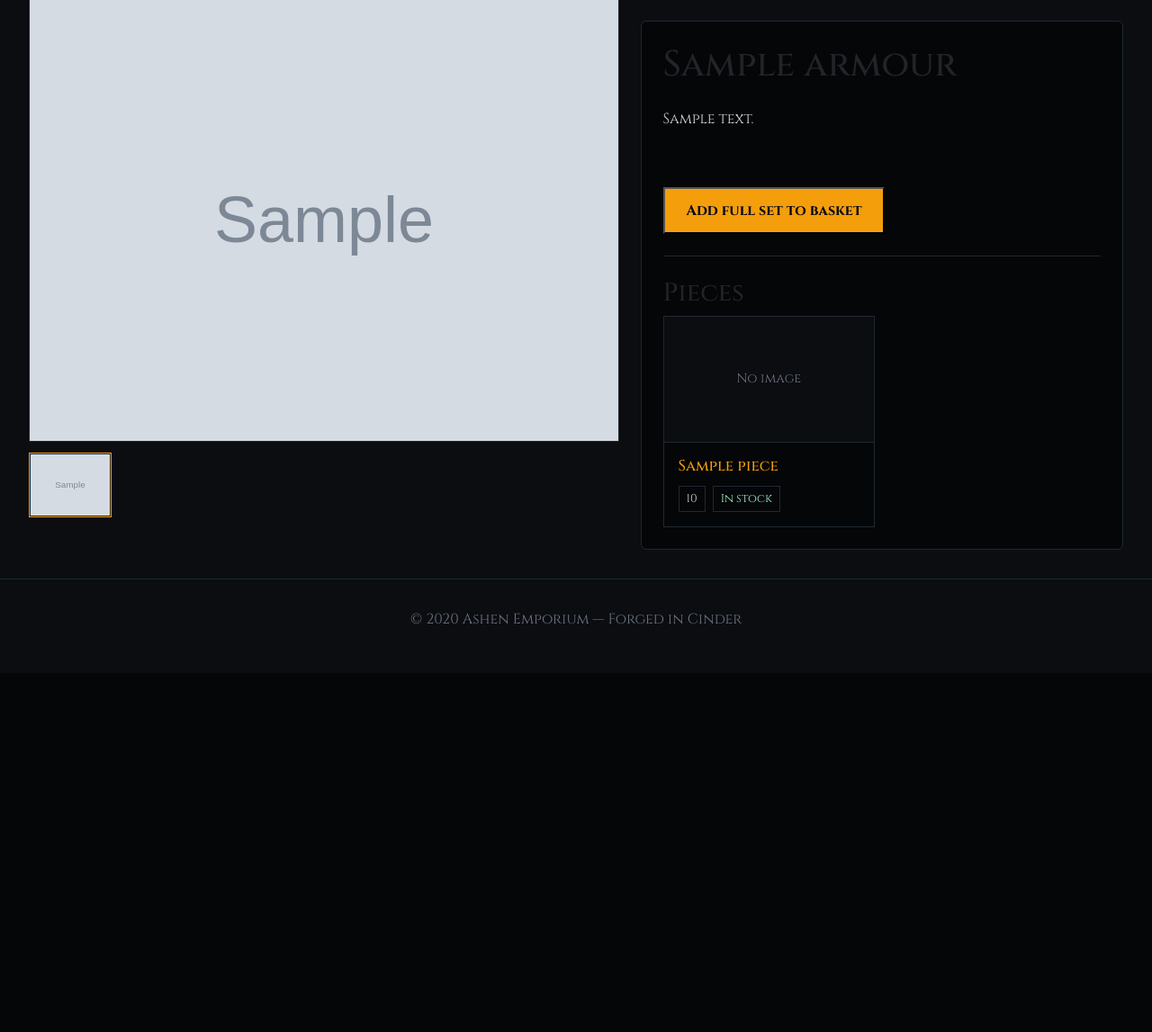
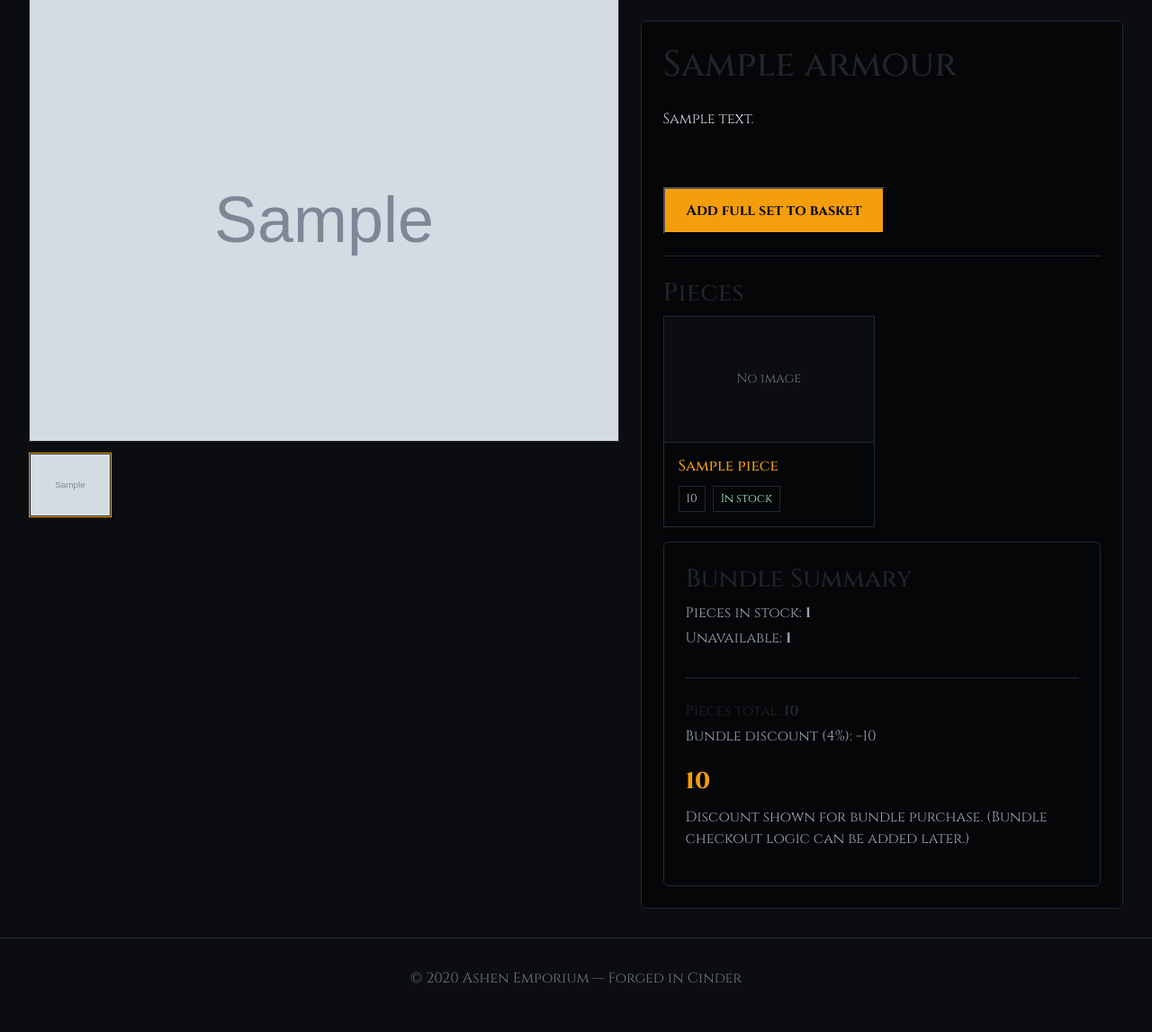
Before and after one commit to TGOSS1984/ashen-emporium, a Django app: template templates/catalog/armour_set_detail.html in a window 1280 px wide. Shown: the part 244-1391 px from the top of the page at 90% size. Before the commit the page ends 938 px from the top, so only its background shows below. Run offline with Django 4.2, Linux system fonts and the light colour scheme; the template is opened without the code that fills it: most values are stand-ins (such as "Sample title", 1, 10 or a date in 2020); grey boxes marked "Sample" are stand-in pictures.

Commit message:
feat(armour): add set pricing summary and bundle discount display

```diff
--- a/templates/catalog/armour_set_detail.html
+++ b/templates/catalog/armour_set_detail.html
@@ -109,6 +109,25 @@
         </a>
       {% endfor %}
     </div>
+    <div class="card" style="margin-top: 1rem;">
+  <h3>Bundle Summary</h3>
+
+  <p class="muted mb-1">Pieces in stock: <strong>{{ in_stock_pieces|length }}</strong></p>
+  {% if out_of_stock_pieces %}
+    <p class="muted mb-2">Unavailable: <strong>{{ out_of_stock_pieces|length }}</strong></p>
+  {% endif %}
+
+  <div class="divider"></div>
+
+  <p class="mb-1">Pieces total: <strong>{{ pieces_total_gbp }}</strong></p>
+  <p class="mb-1 muted">Bundle discount ({{ bundle_discount_rate }}%): −{{ bundle_discount_gbp }}</p>
+  <p class="price-lg mb-0">{{ bundle_total_gbp }}</p>
+
+  <p class="muted" style="margin-top:.5rem;">
+    Discount shown for bundle purchase. (Bundle checkout logic can be added later.)
+  </p>
+</div>
+
   </div>
 </div>
 
```
Also changed, not shown: catalog/views.py (+31 -5 lines).
